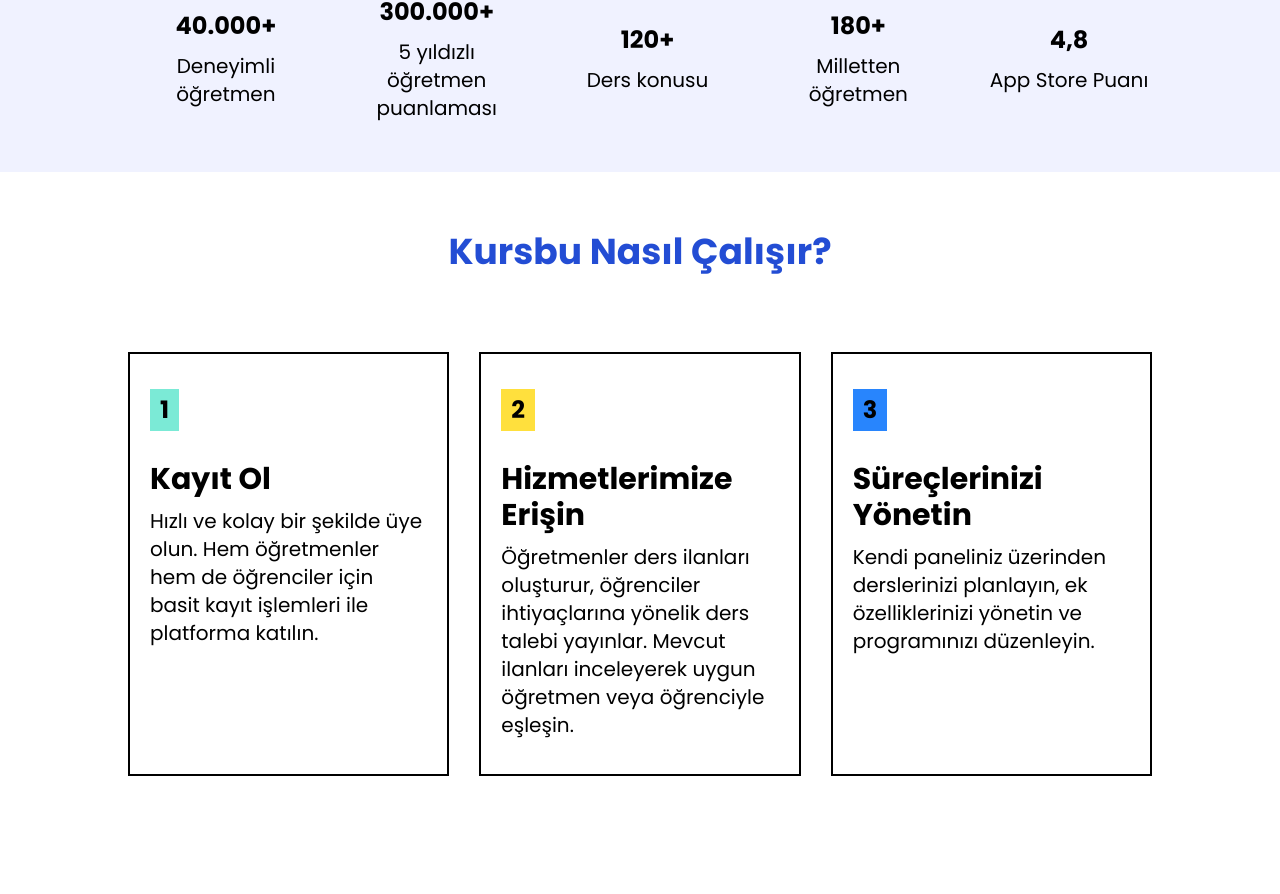
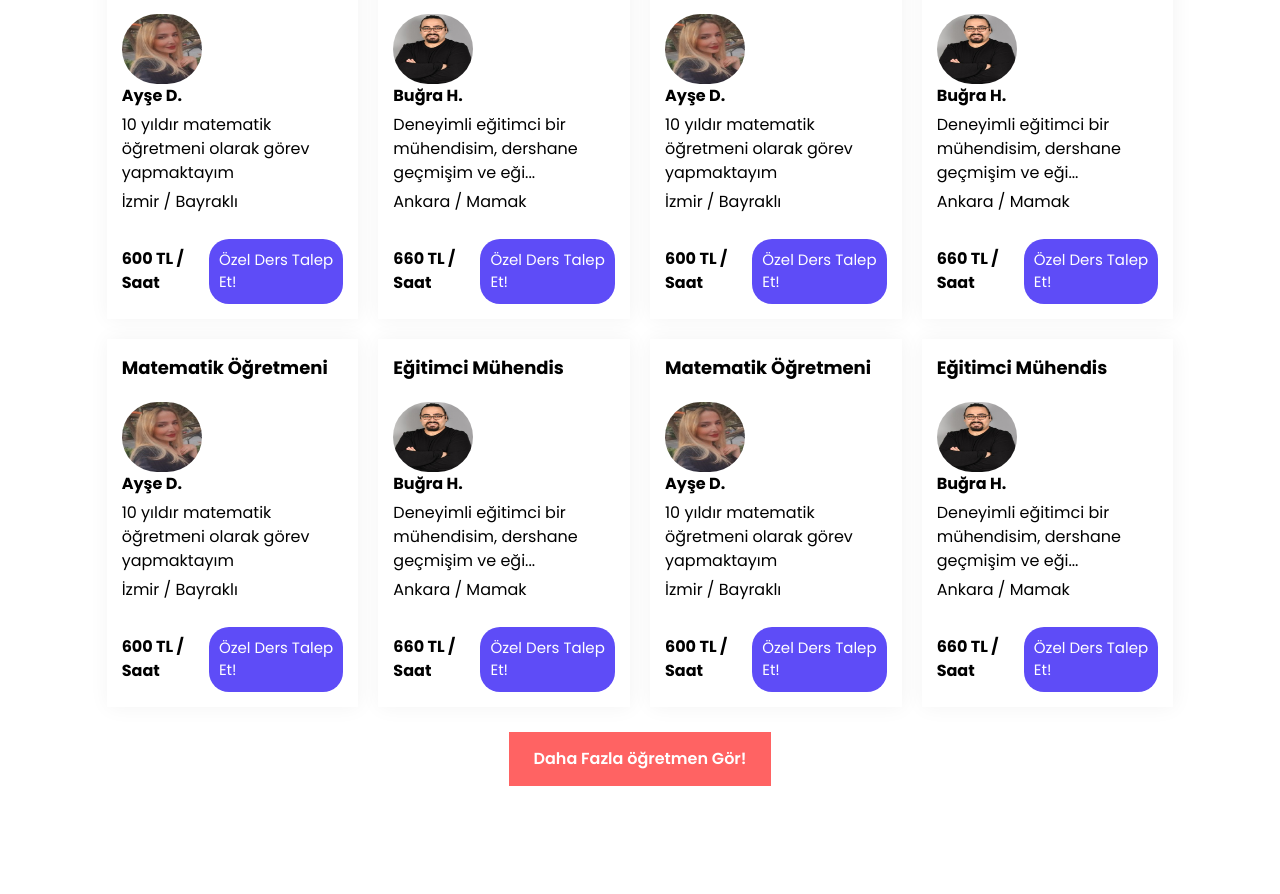
Before and after one commit to vkmerd/kursbu-app, a Next.js app: page / in a window 1280 px wide. Shown: the part 1874-2768 px from the top of the page. Built offline with nearby package versions, Linux system fonts and the light colour scheme.

Commit message:
sirketler sectionu eklendi

```diff
--- a/app/components/CategoryTab.jsx
+++ b/app/components/CategoryTab.jsx
@@ -14,6 +14,26 @@ export const categoryTabReducer = (state, action) => {
 
   export const tabs = [
     { id: 'Tab1', head:"Akademik Destek", label: [
+        {
+            img:'/ayse.jpg',
+            title: "Matematik Öğretmeni",
+            desc: "10 yıldır matematik öğretmeni olarak görev yapmaktayım",
+            name:"Ayşe D.",
+            location:"İzmir / Bayraklı",
+            comments:"6 yorum",
+            price:"600 TL / Saat",
+            link:"/egitim-danismanlari/ayse-has"
+        },
+        {
+            img:'/omer.jpg',
+            title: "Eğitimci Mühendis",
+            desc: "Deneyimli eğitimci bir mühendisim, dershane geçmişim ve eği...",
+            name:"Buğra H.",
+            location:"Ankara / Mamak",
+            comments:"34 yorum",
+            price:"660 TL / Saat",
+            link:"/egitim-danismanlari/omer-handan"
+        },
         {
             img:'/ayse.jpg',
             title: "Matematik Öğretmeni",
@@ -139,10 +159,50 @@ export const categoryTabReducer = (state, action) => {
         price:"660 TL / Saat",
         link:"/egitim-danismanlari/omer-handan"
     },
+    {
+        img:'/ayse.jpg',
+        title: "Matematik Öğretmeni",
+        desc: "10 yıldır matematik öğretmeni olarak görev yapmaktayım",
+        name:"Ayşe D.",
+        location:"İzmir / Bayraklı",
+        comments:"6 yorum",
+        price:"600 TL / Saat",
+        link:"/egitim-danismanlari/ayse-has"
+    },
+    {
+        img:'/omer.jpg',
+        title: "Eğitimci Mühendis",
+        desc: "Deneyimli eğitimci bir mühendisim, dershane geçmişim ve eği...",
+        name:"Buğra H.",
+        location:"Ankara / Mamak",
+        comments:"34 yorum",
+        price:"660 TL / Saat",
+        link:"/egitim-danismanlari/omer-handan"
+    },
 ]
 },
 
-    { id: 'Tab3', head:"Sanat ve Yaratıcılık",  label: [
+    { id: 'Tab3', head:"Sanat ve Yaratıcılık", label: [
+        {
+            img:'/ayse.jpg',
+            title: "Matematik Öğretmeni",
+            desc: "10 yıldır matematik öğretmeni olarak görev yapmaktayım",
+            name:"Ayşe D.",
+            location:"İzmir / Bayraklı",
+            comments:"6 yorum",
+            price:"600 TL / Saat",
+            link:"/egitim-danismanlari/ayse-has"
+        },
+        {
+            img:'/omer.jpg',
+            title: "Eğitimci Mühendis",
+            desc: "Deneyimli eğitimci bir mühendisim, dershane geçmişim ve eği...",
+            name:"Buğra H.",
+            location:"Ankara / Mamak",
+            comments:"34 yorum",
+            price:"660 TL / Saat",
+            link:"/egitim-danismanlari/omer-handan"
+        },
         {
             img:'/ayse.jpg',
             title: "Matematik Öğretmeni",
@@ -266,10 +326,49 @@ export const categoryTabReducer = (state, action) => {
             price:"660 TL / Saat",
             link:"/egitim-danismanlari/omer-handan"
         },
+        {
+            img:'/ayse.jpg',
+            title: "Matematik Öğretmeni",
+            desc: "10 yıldır matematik öğretmeni olarak görev yapmaktayım",
+            name:"Ayşe D.",
+            location:"İzmir / Bayraklı",
+            comments:"6 yorum",
+            price:"600 TL / Saat",
+            link:"/egitim-danismanlari/ayse-has"
+        },
+        {
+            img:'/omer.jpg',
+            title: "Eğitimci Mühendis",
+            desc: "Deneyimli eğitimci bir mühendisim, dershane geçmişim ve eği...",
+            name:"Buğra H.",
+            location:"Ankara / Mamak",
+            comments:"34 yorum",
+            price:"660 TL / Saat",
+            link:"/egitim-danismanlari/omer-handan"
+        },
     ]
-
 },
-    { id: 'Tab5',head:"Sınav Hazırlık Kursları", label:[
+    { id: 'Tab5',head:"Sınav Hazırlık Kursları", label: [
+        {
+            img:'/ayse.jpg',
+            title: "Matematik Öğretmeni",
+            desc: "10 yıldır matematik öğretmeni olarak görev yapmaktayım",
+            name:"Ayşe D.",
+            location:"İzmir / Bayraklı",
+            comments:"6 yorum",
+            price:"600 TL / Saat",
+            link:"/egitim-danismanlari/ayse-has"
+        },
+        {
+            img:'/omer.jpg',
+            title: "Eğitimci Mühendis",
+            desc: "Deneyimli eğitimci bir mühendisim, dershane geçmişim ve eği...",
+            name:"Buğra H.",
+            location:"Ankara / Mamak",
+            comments:"34 yorum",
+            price:"660 TL / Saat",
+            link:"/egitim-danismanlari/omer-handan"
+        },
         {
             img:'/ayse.jpg',
             title: "Matematik Öğretmeni",
@@ -332,7 +431,27 @@ export const categoryTabReducer = (state, action) => {
         },
     ]
 },
-    { id: 'Tab6', head:"Spor ve Fiziksel Aktivite", label:[
+    { id: 'Tab6', head:"Spor ve Fiziksel Aktivite", label: [
+        {
+            img:'/ayse.jpg',
+            title: "Matematik Öğretmeni",
+            desc: "10 yıldır matematik öğretmeni olarak görev yapmaktayım",
+            name:"Ayşe D.",
+            location:"İzmir / Bayraklı",
+            comments:"6 yorum",
+            price:"600 TL / Saat",
+            link:"/egitim-danismanlari/ayse-has"
+        },
+        {
+            img:'/omer.jpg',
+            title: "Eğitimci Mühendis",
+            desc: "Deneyimli eğitimci bir mühendisim, dershane geçmişim ve eği...",
+            name:"Buğra H.",
+            location:"Ankara / Mamak",
+            comments:"34 yorum",
+            price:"660 TL / Saat",
+            link:"/egitim-danismanlari/omer-handan"
+        },
         {
             img:'/ayse.jpg',
             title: "Matematik Öğretmeni",
@@ -456,9 +575,49 @@ export const categoryTabReducer = (state, action) => {
             price:"660 TL / Saat",
             link:"/egitim-danismanlari/omer-handan"
         },
+        {
+            img:'/ayse.jpg',
+            title: "Matematik Öğretmeni",
+            desc: "10 yıldır matematik öğretmeni olarak görev yapmaktayım",
+            name:"Ayşe D.",
+            location:"İzmir / Bayraklı",
+            comments:"6 yorum",
+            price:"600 TL / Saat",
+            link:"/egitim-danismanlari/ayse-has"
+        },
+        {
+            img:'/omer.jpg',
+            title: "Eğitimci Mühendis",
+            desc: "Deneyimli eğitimci bir mühendisim, dershane geçmişim ve eği...",
+            name:"Buğra H.",
+            location:"Ankara / Mamak",
+            comments:"34 yorum",
+            price:"660 TL / Saat",
+            link:"/egitim-danismanlari/omer-handan"
+        },
     ]
 },
     { id: 'Tab8',  head:"Kişisel Gelişim ve Beceriler",  label: [
+        {
+            img:'/ayse.jpg',
+            title: "Matematik Öğretmeni",
+            desc: "10 yıldır matematik öğretmeni olarak görev yapmaktayım",
+            name:"Ayşe D.",
+            location:"İzmir / Bayraklı",
+            comments:"6 yorum",
+            price:"600 TL / Saat",
+            link:"/egitim-danismanlari/ayse-has"
+        },
+        {
+            img:'/omer.jpg',
+            title: "Eğitimci Mühendis",
+            desc: "Deneyimli eğitimci bir mühendisim, dershane geçmişim ve eği...",
+            name:"Buğra H.",
+            location:"Ankara / Mamak",
+            comments:"34 yorum",
+            price:"660 TL / Saat",
+            link:"/egitim-danismanlari/omer-handan"
+        },
         {
             img:'/ayse.jpg',
             title: "Matematik Öğretmeni",
@@ -581,6 +740,26 @@ export const categoryTabReducer = (state, action) => {
             price:"660 TL / Saat",
             link:"/egitim-danismanlari/omer-handan"
         },
+        {
+            img:'/ayse.jpg',
+            title: "Matematik Öğretmeni",
+            desc: "10 yıldır matematik öğretmeni olarak görev yapmaktayım",
+            name:"Ayşe D.",
+            location:"İzmir / Bayraklı",
+            comments:"6 yorum",
+            price:"600 TL / Saat",
+            link:"/egitim-danismanlari/ayse-has"
+        },
+        {
+            img:'/omer.jpg',
+            title: "Eğitimci Mühendis",
+            desc: "Deneyimli eğitimci bir mühendisim, dershane geçmişim ve eği...",
+            name:"Buğra H.",
+            location:"Ankara / Mamak",
+            comments:"34 yorum",
+            price:"660 TL / Saat",
+            link:"/egitim-danismanlari/omer-handan"
+        },
     ]
 },
   ];
--- /dev/null
+++ b/app/homePageComponents/Companys.jsx
@@ -0,0 +1,19 @@
+export default function Companys(){
+    return(
+        <>
+            <div className="w-full py-[60px]">
+                <div className="w-4/5 mx-auto">
+                    <div className="grid grid-cols-1 items-center lg:grid-cols-2">
+                        <div>
+                            <h2 className="text-[#007bff] font-bold text-3xl lg:text-6xl">Şirketler için kurumsal eğitimler</h2>
+                            <p className="text-xl py-[10px] md:text-xl lg:text-2xl">Kursbunun kurumsal dil eğitimleri, online öğretmenlerle kişiye özel dil eğitimi sunar.</p>
+                        </div>
+                        <div>
+                            <img src="/company.jpg" alt="" />
+                        </div>
+                    </div>
+                </div>
+            </div>
+        </>
+    )
+}
--- a/app/homePageComponents/EducationTabContainer.jsx
+++ b/app/homePageComponents/EducationTabContainer.jsx
@@ -40,10 +40,9 @@ export default function EducationTabContainer() {
   // };
 
   return (
-    <div className='py-[60px]'>
+  <div className='w-full py-[60px]'>
     <h2 className="text-3xl text-center text-[#234DD4] font-bold md?text-4xl">Kategoriye Göre Öne Çıkan Konular</h2>
-    <div className="w-full flex justify-center py-[20px] px-[10px] md:px-0">
-      <div className="w-5/6 flex flex-col gap-[20px] md:w-4/6">
+    <div className="w-full mx-auto py-[20px] px-[10px] md:px-0 md:w-5/6">
         <div className="relative flex items-center">
           <div
             className="flex overflow-x-auto gap-[10px] py-[15px] px-[5px] md:px-[10px] custom-scrollbar"
@@ -61,7 +60,7 @@ export default function EducationTabContainer() {
           </div>
         </div>
           {tabs.filter(tab => tab.id === activeTab).map(tab => (
-            <div key={tab.id} className="grid grid-cols-1 gap-[20px] md:grid-cols-2 lg:grid-cols-3">
+            <div key={tab.id} className="grid grid-cols-1 gap-[20px] mt-[25px] md:grid-cols-2 lg:grid-cols-4">
               {tab.label.map((labelItem, index) => (
                 <div key={index}>
                   <motion.div
@@ -89,7 +88,9 @@ export default function EducationTabContainer() {
               ))}
             </div>
           ))}
-      </div>
+          <div className="flex justify-center mt-[25px]">
+              <button className="bg-[#ff6363] py-[15px] px-[25px] text-white font-semibold">Daha Fazla öğretmen Gör! </button>
+          </div>
     </div>
   </div>
   );
--- a/app/homePageComponents/HowDoesItWork.jsx
+++ b/app/homePageComponents/HowDoesItWork.jsx
@@ -3,9 +3,11 @@
 export default function HowDoesItWork(){
 
     return(
-        <div className="w-full grid justify-items-center py-[60px]">
-            <h2 className="text-4xl text-[#234DD4] text-left font-bold relative">Kursbu Nasıl Çalışır?</h2>
-            <div className="w-4/5 grid grid-cols-1 relative mt-[100px] gap-[30px] lg:grid-cols-3 md:grid-cols-2 mt-[30px]">
+        <div className="w-full py-[60px]">
+            <div className="w-4/5 mx-auto">
+                <h2 className="text-4xl text-[#234DD4] text-left font-bold relative">Kursbu Nasıl Çalışır?</h2>
+            </div>
+            <div className="w-4/5 grid grid-cols-1 justify-items-center mx-auto relative mt-[100px] gap-[30px] lg:grid-cols-3 md:grid-cols-2 mt-[30px]">
                 <div className="flex flex-col items-start border-solid border-2 border-black py-[35px] px-[20px] mt-[50px] relative ">
                     <span className="block text-2xl bg-[#7bead6] py-[5px] px-[10px] text-black font-bold mb-[30px]">1</span>
                     <div className="flex-col text-left">
--- a/app/page.js
+++ b/app/page.js
@@ -5,16 +5,16 @@ import HowDoesItWork from "./homePageComponents/HowDoesItWork";
 import EducationTabContainer from "./homePageComponents/EducationTabContainer";
 import StudentAndTeacher from "./homePageComponents/StudentAndTeacher";
 import Faq from "./homePageComponents/Faq";
-
+import Companys from "./homePageComponents/Companys";
 
 export default function Home() {
   return (
     <main className="overflow-x-clip">
       <Banner />
-      <About />
+      <HowDoesItWork />
       <Info />
-      <HowDoesItWork />
       <EducationTabContainer />
+      <Companys />
       <StudentAndTeacher />
       <Faq />
     </main>
```
Also changed, not shown: app/homePageComponents/Faq.jsx (+4 -4 lines), public/company.jpg (added), public/hero.png (added).
